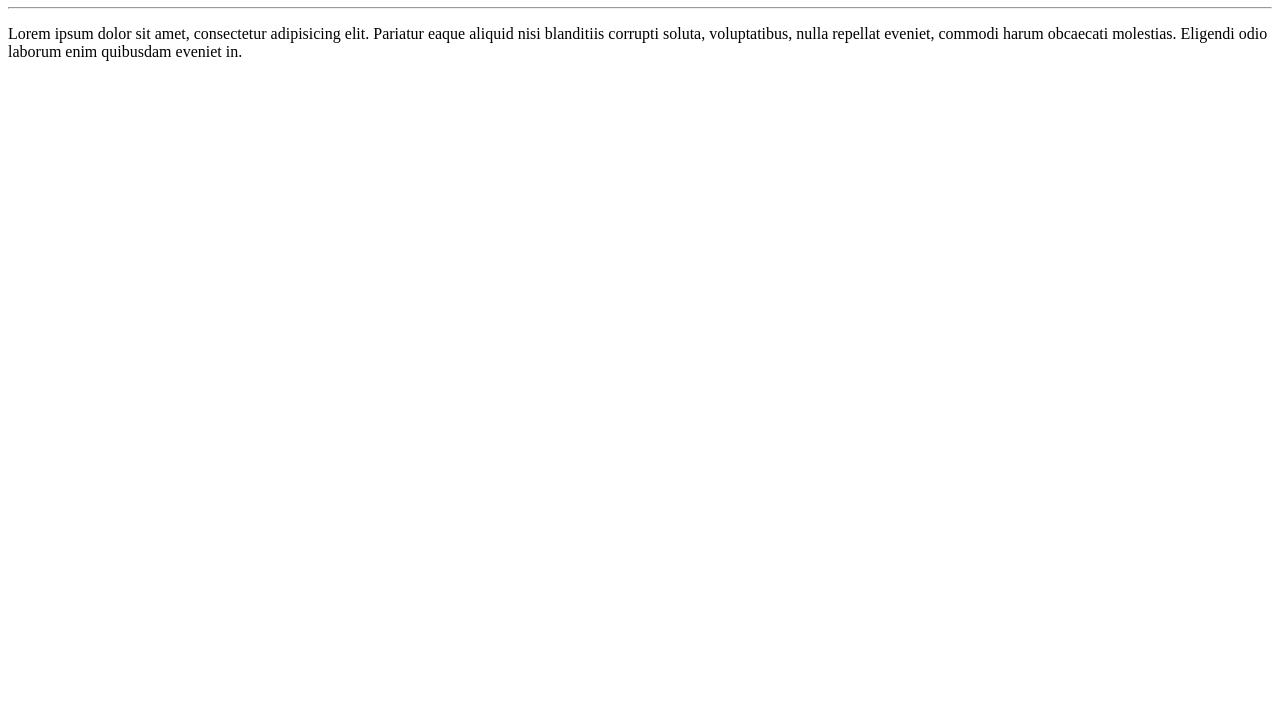
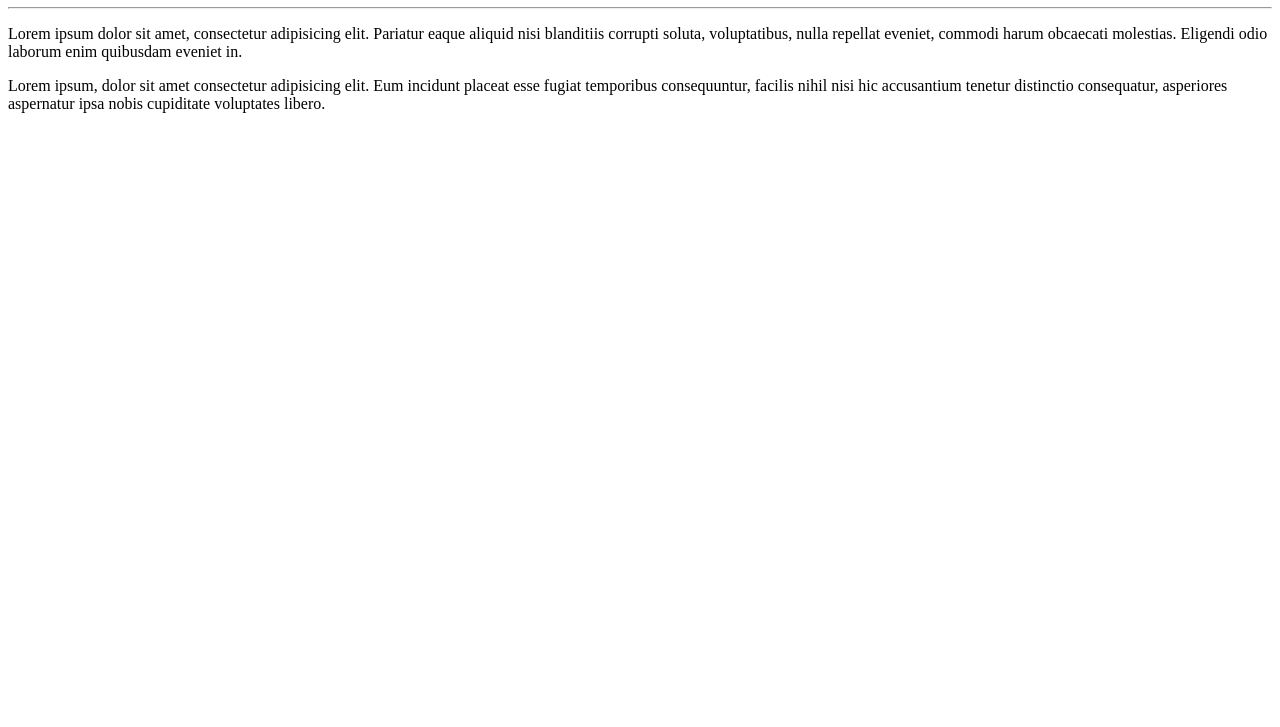
Before and after one commit to lucassmagro/Ola-Mundo, a plain HTML site: page site-exemplo/index.html in a window 1280 px wide. Shown: the part 73-800 px from the top of the page. Drawn offline with Linux system fonts and the light colour scheme.

Commit message:
adicionei um parágrafo

```diff
--- a/site-exemplo/index.html
+++ b/site-exemplo/index.html
@@ -9,5 +9,6 @@
     <h1>Olá, Mundo!</h1>
     <hr>
     <p>Lorem ipsum dolor sit amet, consectetur adipisicing elit. Pariatur eaque aliquid nisi blanditiis corrupti soluta, voluptatibus, nulla repellat eveniet, commodi harum obcaecati molestias. Eligendi odio laborum enim quibusdam eveniet in.</p>
+    <p>Lorem ipsum, dolor sit amet consectetur adipisicing elit. Eum incidunt placeat esse fugiat temporibus consequuntur, facilis nihil nisi hic accusantium tenetur distinctio consequatur, asperiores aspernatur ipsa nobis cupiditate voluptates libero.</p>
 </body>
 </html>
```
